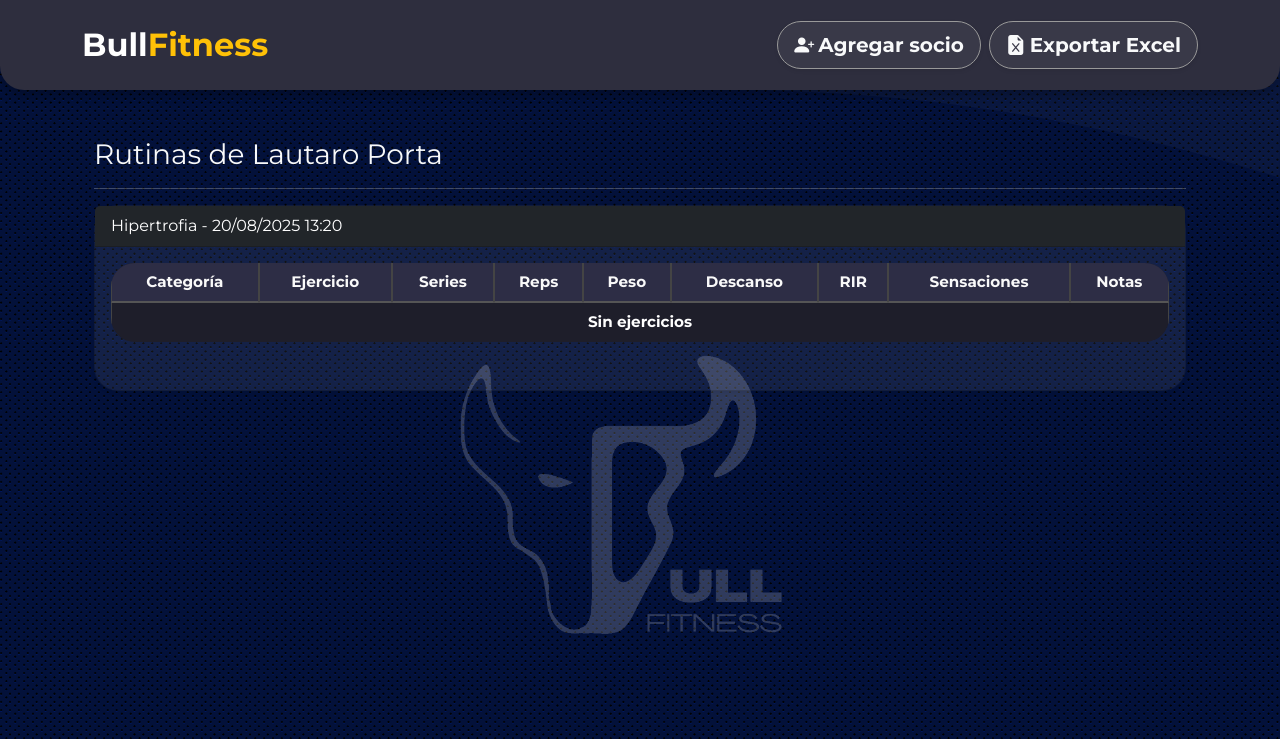
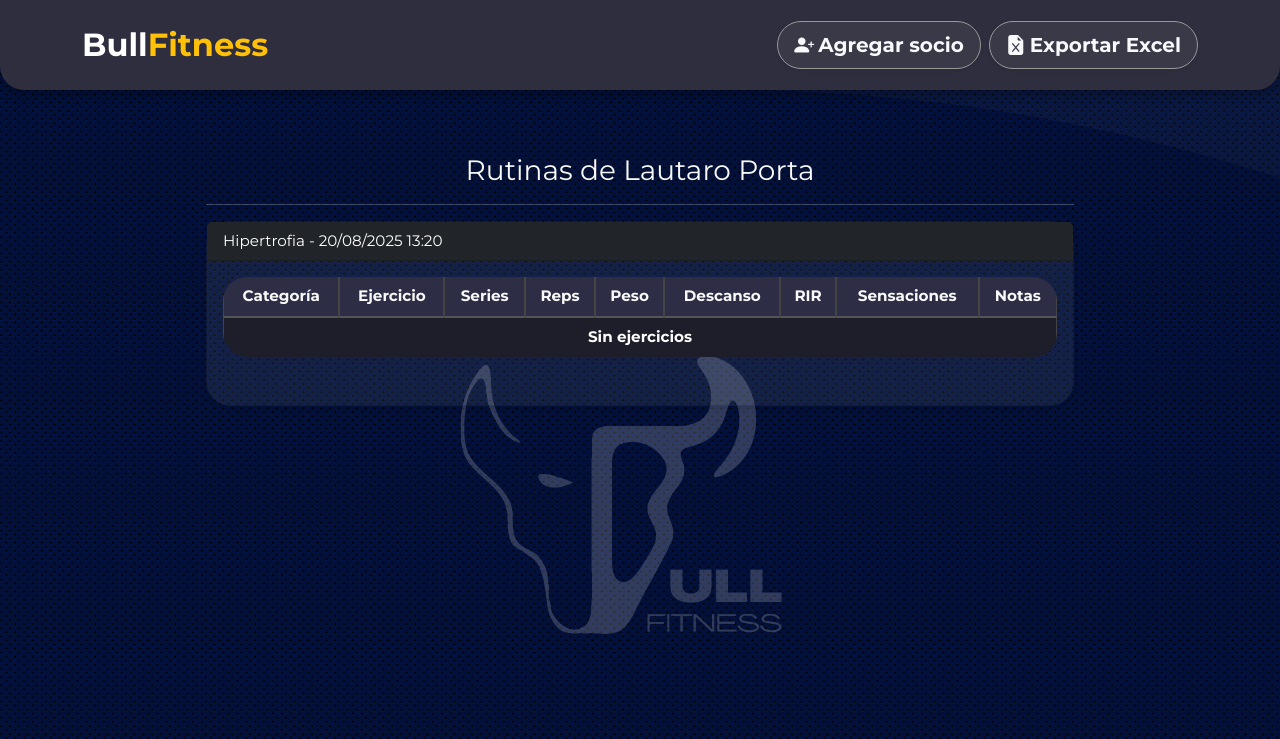
Before and after one commit to Lautap1578/Gymapp, a Django app: page /mis_rutinas/1/ in a window 1280 px wide. Shown: the top 739 px of the page. Run offline with Django 4.2, Linux system fonts and the light colour scheme; data comes from the database, SQL or seed files in the repository; data that the repository does not hold is empty; some libraries are stand-ins or nearby versions.

Commit message:
Improve routines layout and styling

```diff
--- a/gymapp/templates/gymapp/mis_rutinas.html
+++ b/gymapp/templates/gymapp/mis_rutinas.html
@@ -2,7 +2,7 @@
 
 {% block content %}
 <div class="container mt-4 rutina-form">
-    <h3>Rutinas de {{ member.nombre_apellido }}</h3>
+    <h3 class="text-center">Rutinas de {{ member.nombre_apellido }}</h3>
     <hr>
 
     {% for rutina in rutinas %}
@@ -11,7 +11,8 @@
                 {{ rutina.get_estructura_display }} - {{ rutina.fecha_creacion|date:"d/m/Y H:i" }}
             </div>
             <div class="card-body">
-                <table class="table table-bordered text-center align-middle bg-white">
+                <div class="table-responsive">
+                    <table class="table table-bordered text-center align-middle">
                         <thead class="table-dark">
                             <tr>
                                 <th>Categoría</th>
@@ -43,6 +44,7 @@
                             {% endfor %}
                         </tbody>
                     </table>
+                </div>
 
                 {% if rutina.comentario %}
                 <div class="mt-2">
--- a/static/css/rutinas.css
+++ b/static/css/rutinas.css
@@ -2,6 +2,14 @@
    Estilos para Editar Rutinas
    Scope: .editar-rutinas
    ====================================================== */
+
+/* Estilos generales para las vistas de rutinas */
+.rutina-form {
+  max-width: 900px;
+  margin: auto;
+  padding: 1rem;
+  font-size: 0.95rem;
+}
 
 /* Paleta base (claro elegante) */
 .editar-rutinas {
```
Lines whose indentation alone changed are shown as unchanged.
